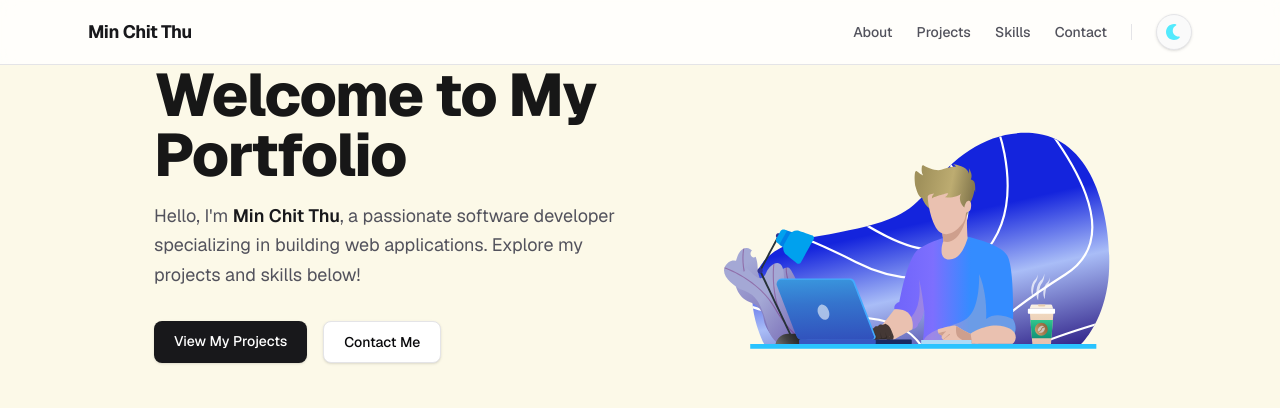
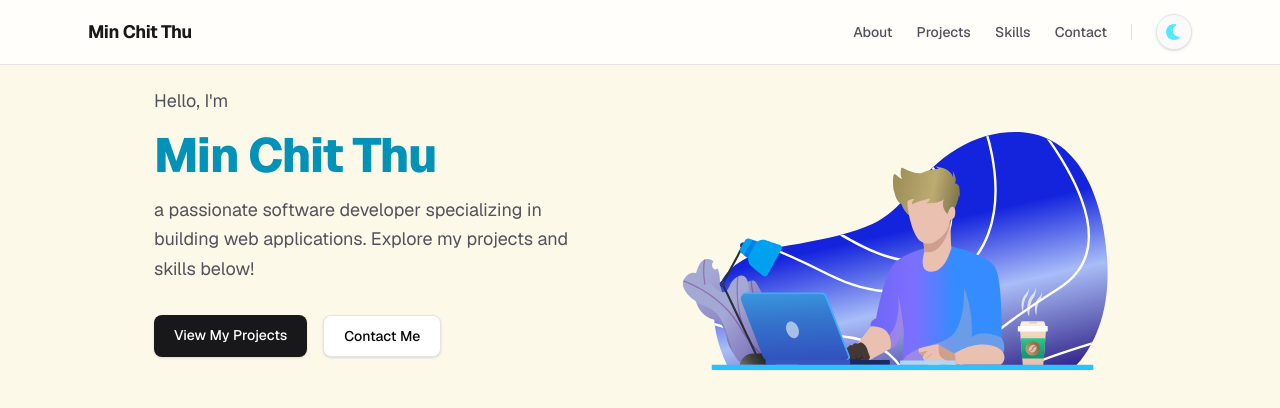
Before and after one commit to bhonemyat1076-ui/personal_portfolio, a Next.js app: page / in a window 1280 px wide. Shown: the top 408 px of the page. Built offline with nearby package versions, Linux system fonts and the light colour scheme.

Commit message:
Fixed theme errors

```diff
--- a/app/components/Navbar.tsx
+++ b/app/components/Navbar.tsx
@@ -9,7 +9,7 @@ import { FontAwesomeIcon } from "@fortawesome/react-fontawesome";
 import { faSun, faMoon } from "@fortawesome/free-solid-svg-icons";
 
 export function Navbar() {
-  const { theme, setTheme } = useTheme();
+  const { resolvedTheme, setTheme } = useTheme();
   const [mounted, setMounted] = useState(false);
 
   // Prevent layout shift/mismatch until the theme resolves on client side
@@ -48,12 +48,12 @@ export function Navbar() {
 
           {/* Theme Toggle Button */}
           <button
-            onClick={() => setTheme(theme === "dark" ? "light" : "dark")}
+            onClick={() => setTheme(resolvedTheme === "dark" ? "light" : "dark")}
             aria-label="Toggle Theme"
             className="flex h-9 w-9 items-center justify-center rounded-full border border-zinc-200 bg-zinc-50 text-zinc-600 shadow-sm transition-all hover:bg-zinc-100 hover:text-zinc-900 dark:border-zinc-800 dark:bg-zinc-900 dark:text-zinc-400 dark:hover:bg-zinc-800 dark:hover:text-zinc-50"
           >
             {/* Show icons using FontAwesome component */}
-            {mounted && theme === "dark" ? (
+            {mounted && resolvedTheme === "dark" ? (
               <FontAwesomeIcon icon={faSun} className="h-4 w-4 text-amber-500" />
             ) : (
               <FontAwesomeIcon icon={faMoon} className="h-4 w-4 text-cyan-300 dark:text-cyan-400" />
--- a/app/globals.css
+++ b/app/globals.css
@@ -1,27 +1,20 @@
 @import "tailwindcss";
+
+@variant dark (&:where(.dark, .dark *));
 
 :root {
   --background: #fcf9e8;
   --foreground: #171717;
 }
 
-/* Change from @media (prefers-color-scheme: dark) to a manual class selector */
-.dark {
+html.dark {
   --background: #1d2630;
   --foreground: #ededed;
 }
 
-@theme inline {
-  --color-background: var(--background);
-  --color-foreground: var(--foreground);
-  --font-sans: var(--font-geist-sans);
-  --font-mono: var(--font-geist-mono);
-}
-
 body {
-  /* Added a smooth transition color effect when toggling */
   transition: background-color 0.3s ease, color 0.3s ease;
   background: var(--background);
   color: var(--foreground);
-  font-family: var(--font-sans), Arial, Helvetica, sans-serif;
+  font-family: var(--font-geist-sans), Arial, Helvetica, sans-serif;
 }
--- a/app/page.tsx
+++ b/app/page.tsx
@@ -9,12 +9,14 @@ export default function Home() {
 
         {/* Left Side: Text Introduction */}
         <div className="text-center space-y-4 max-w-xl md:text-left">
-          <h1 className="text-4xl font-extrabold tracking-tight text-foreground sm:text-5xl lg:text-6xl">
-            Welcome to My Portfolio
-          </h1>
 
           <p className="text-lg leading-relaxed text-zinc-600 dark:text-zinc-400">
-            Hello, I'm <span className="font-semibold text-zinc-900 dark:text-zinc-100">Min Chit Thu</span>,
+            Hello, I'm
+          </p>
+          <h1 className="text-4xl font-extrabold tracking-tight text-cyan-600 dark:text-cyan-200 sm:text-5xl">
+            Min Chit Thu
+          </h1>
+          <p className="text-lg leading-relaxed text-zinc-600 dark:text-zinc-400">
             a passionate software developer specializing in building web applications.
             Explore my projects and skills below!
           </p>
--- a/app/providers.tsx
+++ b/app/providers.tsx
@@ -20,8 +20,8 @@ export function Providers({ children }: { children: React.ReactNode }) {
   return (
     <ThemeProvider
       attribute="class"
-      defaultTheme="system"
-      enableSystem
+      defaultTheme="light"
+      enableSystem={false}
       scriptProps={scriptProps} // Add this line!
     >
       {children}
```
